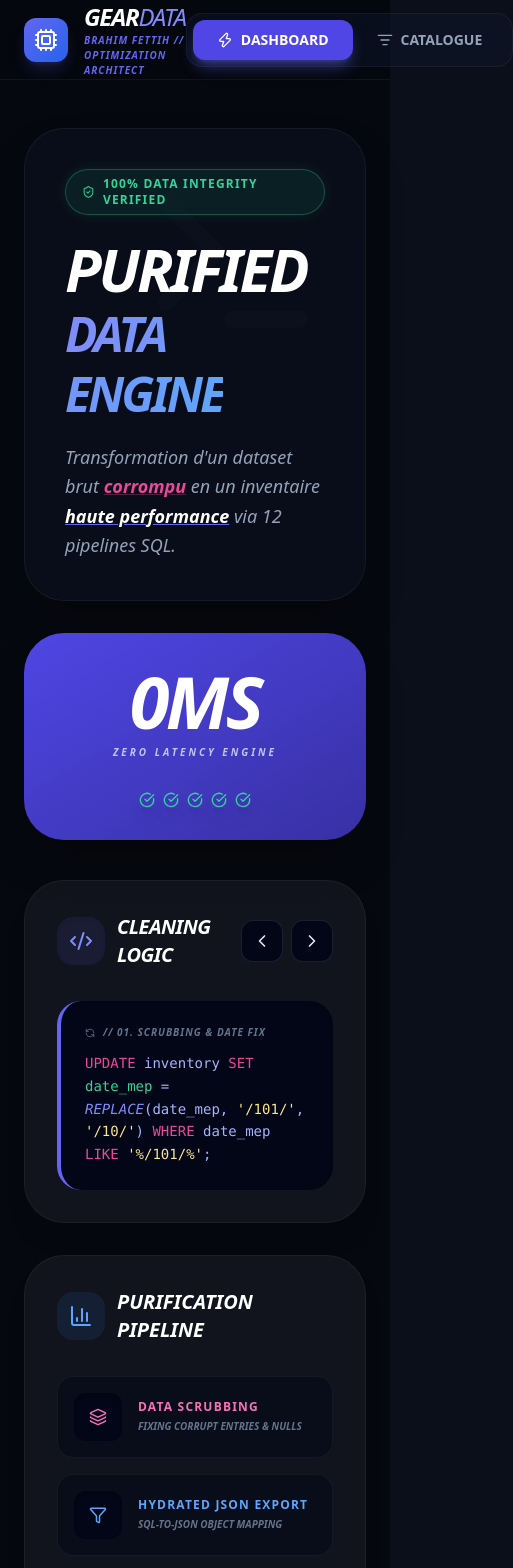
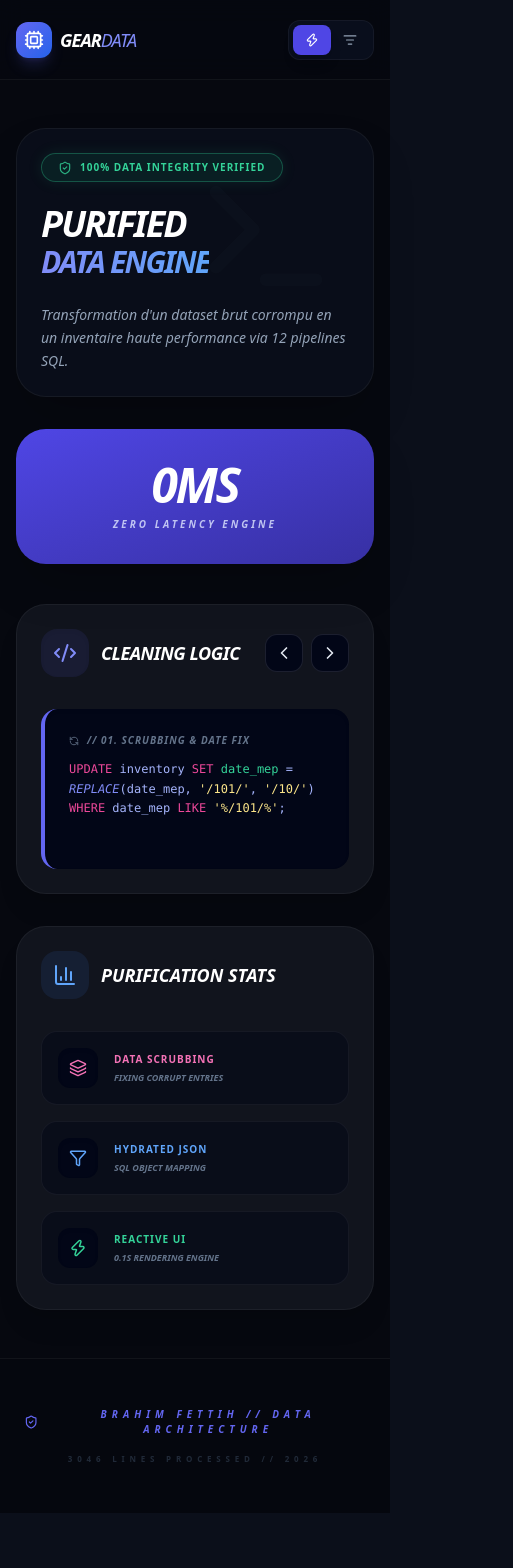
Before and after one commit to bf-data-dv/geardata-optimization, a React (Create React App) app: page / in a window 390 px wide. Shown: the top 1568 px of the page, 513 px wide, since content can reach past the window. After the commit the page ends 1513 px from the top, so only its background shows below. Built offline with nearby package versions, Linux system fonts and the light colour scheme.

Commit message:
Update App.js

```diff
--- a/src/App.js
+++ b/src/App.js
@@ -7,7 +7,6 @@ import {
   ArrowUpDown, RefreshCcw, Terminal
 } from 'lucide-react';
 
-// Importation directe du fruit de ton travail SQL
 import inventoryData from './marque_voiture.json';
 
 const sqlQueries = [
@@ -48,97 +47,92 @@ const App = () => {
 
   return (
     <div className="min-h-screen bg-[#06080F] text-slate-200 font-sans selection:bg-indigo-500/30">
-      {/* Navigation */}
-      <nav className="sticky top-0 z-50 backdrop-blur-md bg-[#06080F]/80 border-b border-white/5 h-20 flex items-center px-6">
-        <div className="max-w-6xl mx-auto w-full flex justify-between items-center">
-          <div className="flex items-center gap-4">
-            <div className="bg-gradient-to-br from-indigo-500 to-blue-600 p-2.5 rounded-xl text-white shadow-lg shadow-indigo-500/20"><Cpu size={24} /></div>
+
+      {/* Navigation Responsive */}
+      <nav className="sticky top-0 z-50 backdrop-blur-md bg-[#06080F]/80 border-b border-white/5 h-20 flex items-center px-4 sm:px-6">
+        <div className="max-w-6xl mx-auto w-full flex justify-between items-center gap-2">
+          <div className="flex items-center gap-2 sm:gap-4 min-w-fit">
+            <div className="bg-gradient-to-br from-indigo-500 to-blue-600 p-2 rounded-xl text-white shadow-lg shadow-indigo-500/20">
+                <Cpu size={20} className="sm:w-6 sm:h-6" />
+            </div>
             <div className="flex flex-col">
-              <span className="font-black text-2xl text-white uppercase italic tracking-tighter">Gear<span className="text-indigo-400 font-light">Data</span></span>
-              <span className="text-[10px] text-indigo-500 font-black tracking-widest uppercase italic">Brahim Fettih // Optimization Architect</span>
+              <span className="font-black text-lg sm:text-2xl text-white uppercase italic tracking-tighter">Gear<span className="text-indigo-400 font-light">Data</span></span>
+              <span className="text-[8px] sm:text-[10px] text-indigo-500 font-black tracking-widest uppercase italic hidden xs:block">Brahim Fettih</span>
             </div>
           </div>
-          <div className="flex bg-slate-900/50 p-1.5 rounded-2xl border border-white/5">
-            <button onClick={() => setActiveTab('overview')} className={`px-6 py-2.5 rounded-xl text-sm font-bold transition-all uppercase flex items-center gap-2 ${activeTab === 'overview' ? 'bg-indigo-600 text-white shadow-lg shadow-indigo-500/40' : 'text-slate-400 hover:text-white'}`}>
-              <Zap size={16} /> Dashboard
+
+          <div className="flex bg-slate-900/50 p-1 rounded-xl sm:rounded-2xl border border-white/5">
+            <button onClick={() => setActiveTab('overview')} className={`px-3 py-2 sm:px-6 sm:py-2.5 rounded-lg sm:rounded-xl text-[10px] sm:text-sm font-bold transition-all uppercase flex items-center gap-2 ${activeTab === 'overview' ? 'bg-indigo-600 text-white shadow-lg' : 'text-slate-400 hover:text-white'}`}>
+              <Zap size={14} className="sm:w-4 sm:h-4" /> <span className="hidden sm:inline">Dashboard</span>
             </button>
-            <button onClick={() => setActiveTab('marques')} className={`px-6 py-2.5 rounded-xl text-sm font-bold transition-all uppercase flex items-center gap-2 ${activeTab === 'marques' ? 'bg-indigo-600 text-white shadow-lg shadow-indigo-500/40' : 'text-slate-400 hover:text-white'}`}>
-              <ListFilter size={16} /> Catalogue
+            <button onClick={() => setActiveTab('marques')} className={`px-3 py-2 sm:px-6 sm:py-2.5 rounded-lg sm:rounded-xl text-[10px] sm:text-sm font-bold transition-all uppercase flex items-center gap-2 ${activeTab === 'marques' ? 'bg-indigo-600 text-white shadow-lg' : 'text-slate-400 hover:text-white'}`}>
+              <ListFilter size={14} className="sm:w-4 sm:h-4" /> <span className="hidden sm:inline">Catalogue</span>
             </button>
           </div>
         </div>
       </nav>
 
-      <main className="max-w-6xl mx-auto px-6 py-12">
+      <main className="max-w-6xl mx-auto px-4 sm:px-6 py-12">
         {activeTab === 'overview' ? (
           <div className="space-y-10 animate-in fade-in duration-700">
-            {/* HERO SECTION */}
             <div className="grid grid-cols-1 lg:grid-cols-12 gap-8">
-              <div className="lg:col-span-8 bg-slate-900/40 p-10 rounded-[40px] border border-white/5 relative overflow-hidden shadow-2xl">
-                <div className="absolute top-0 right-0 p-8 text-slate-800 opacity-10"><Terminal size={200} /></div>
+              <div className="lg:col-span-8 bg-slate-900/40 p-6 sm:p-10 rounded-[30px] sm:rounded-[40px] border border-white/5 relative overflow-hidden shadow-2xl">
+                <div className="absolute top-0 right-0 p-8 text-slate-800 opacity-10"><Terminal size={150} className="sm:w-[200px]" /></div>
                 <div className="relative z-10">
-                  <div className="flex items-center gap-2 bg-emerald-500/10 border border-emerald-400/30 w-fit px-4 py-1.5 rounded-full text-emerald-400 text-xs font-black uppercase tracking-widest mb-6 shadow-[0_0_15px_rgba(52,211,153,0.1)]">
+                  <div className="flex items-center gap-2 bg-emerald-500/10 border border-emerald-400/30 w-fit px-4 py-1.5 rounded-full text-emerald-400 text-[10px] font-black uppercase tracking-widest mb-6 shadow-[0_0_15px_rgba(52,211,153,0.1)]">
                     <ShieldCheck size={14} className="animate-pulse" /> 100% Data Integrity Verified
                   </div>
-                  <h1 className="text-6xl font-black text-white mb-6 tracking-tighter italic uppercase leading-none">
-                    Purified <br /><span className="bg-clip-text text-transparent bg-gradient-to-r from-indigo-400 to-blue-400 text-5xl">Data Engine</span>
+                  <h1 className="text-4xl sm:text-6xl font-black text-white mb-6 tracking-tighter italic uppercase leading-none">
+                    Purified <br /><span className="bg-clip-text text-transparent bg-gradient-to-r from-indigo-400 to-blue-400 text-3xl sm:text-5xl">Data Engine</span>
                   </h1>
-                  <p className="text-slate-400 text-lg max-w-xl italic leading-relaxed">
-                    Transformation d'un dataset brut <span className="text-pink-500 font-bold underline decoration-pink-500/30">corrompu</span> en un inventaire
-                    <span className="text-white font-bold italic underline decoration-indigo-500"> haute performance</span> via 12 pipelines SQL.
+                  <p className="text-slate-400 text-sm sm:text-lg max-w-xl italic leading-relaxed">
+                    Transformation d'un dataset brut corrompu en un inventaire haute performance via 12 pipelines SQL.
                   </p>
                 </div>
               </div>
-              <div className="lg:col-span-4 bg-gradient-to-br from-indigo-600 to-indigo-800 rounded-[40px] p-8 text-white flex flex-col justify-center items-center shadow-2xl relative overflow-hidden group">
-                <div className="absolute inset-0 bg-white/5 opacity-0 group-hover:opacity-100 transition-opacity"></div>
-                <div className="text-7xl font-black mb-2 italic tracking-tighter uppercase">0ms</div>
+              <div className="lg:col-span-4 bg-gradient-to-br from-indigo-600 to-indigo-800 rounded-[30px] sm:rounded-[40px] p-8 text-white flex flex-col justify-center items-center shadow-2xl relative overflow-hidden group">
+                <div className="text-5xl sm:text-7xl font-black mb-2 italic tracking-tighter uppercase">0ms</div>
                 <div className="text-indigo-100 font-black uppercase text-[10px] tracking-[0.3em] opacity-80 italic">Zero Latency Engine</div>
-                <div className="mt-8 flex gap-2">
-                  {[1,2,3,4,5].map(i => <CheckCircle key={i} size={16} className="text-emerald-400 shadow-lg" />)}
-                </div>
               </div>
             </div>
 
             <div className="grid grid-cols-1 lg:grid-cols-2 gap-8">
-              {/* SQL PANEL */}
-              <div className="bg-[#11141D] p-8 rounded-[40px] border border-white/5 shadow-xl">
+              <div className="bg-[#11141D] p-6 sm:p-8 rounded-[30px] border border-white/5 shadow-xl">
                 <div className="flex justify-between items-center mb-8">
                   <div className="flex items-center gap-3">
                     <div className="p-3 bg-indigo-500/10 rounded-2xl text-indigo-400 shadow-inner"><Code2 size={24}/></div>
-                    <h3 className="text-xl font-bold text-white uppercase italic tracking-tight">Cleaning Logic</h3>
+                    <h3 className="text-lg font-bold text-white uppercase italic tracking-tight">Cleaning Logic</h3>
                   </div>
                   <div className="flex gap-2">
-                    <button onClick={() => setSqlIndex((prev) => (prev - 1 + sqlQueries.length) % sqlQueries.length)} className="p-2.5 bg-slate-950 border border-white/10 rounded-xl hover:text-indigo-400 transition-all active:scale-95"><ChevronLeft size={20} /></button>
-                    <button onClick={() => setSqlIndex((prev) => (prev + 1) % sqlQueries.length)} className="p-2.5 bg-slate-950 border border-white/10 rounded-xl hover:text-indigo-400 transition-all active:scale-95"><ChevronRight size={20} /></button>
+                    <button onClick={() => setSqlIndex((prev) => (prev - 1 + sqlQueries.length) % sqlQueries.length)} className="p-2 bg-slate-950 border border-white/10 rounded-xl hover:text-indigo-400 transition-all active:scale-95"><ChevronLeft size={20} /></button>
+                    <button onClick={() => setSqlIndex((prev) => (prev + 1) % sqlQueries.length)} className="p-2 bg-slate-950 border border-white/10 rounded-xl hover:text-indigo-400 transition-all active:scale-95"><ChevronRight size={20} /></button>
                   </div>
                 </div>
-                <div className="min-h-[160px] p-6 bg-slate-950 rounded-3xl border-l-4 border-indigo-500 shadow-inner group transition-all">
-                  {/* MODIFICATION ICI POUR L'ERREUR ESLINT (LIGNE 117) */}
+                <div className="min-h-[160px] p-6 bg-slate-950 rounded-2xl border-l-4 border-indigo-500 shadow-inner">
                   <div className="text-[10px] font-black uppercase text-slate-500 mb-3 tracking-widest italic flex items-center gap-2">
                     <RefreshCcw size={10} className="animate-spin-slow" />
                     <span>{"// "}{sqlQueries[sqlIndex].title}</span>
                   </div>
-                  <code className="text-indigo-300 block font-mono text-sm leading-relaxed">{sqlQueries[sqlIndex].code}</code>
+                  <code className="text-indigo-300 block font-mono text-xs sm:text-sm leading-relaxed whitespace-pre-wrap">{sqlQueries[sqlIndex].code}</code>
                 </div>
               </div>
 
-              {/* STATS PROCESS */}
-              <div className="bg-[#11141D] p-8 rounded-[40px] border border-white/5 shadow-xl">
-                <h3 className="text-xl font-bold text-white uppercase italic mb-8 flex items-center gap-3">
+              <div className="bg-[#11141D] p-6 sm:p-8 rounded-[30px] border border-white/5 shadow-xl">
+                <h3 className="text-lg font-bold text-white uppercase italic mb-8 flex items-center gap-3">
                   <div className="p-3 bg-blue-500/10 rounded-2xl text-blue-400"><BarChart3 size={24}/></div>
-                  Purification Pipeline
+                  Purification Stats
                 </h3>
                 <div className="space-y-4">
                   {[
-                    {t: "Data Scrubbing", d: "Fixing corrupt entries & nulls", c: "text-pink-400", i: <Layers size={18}/>},
-                    {t: "Hydrated JSON Export", d: "SQL-to-JSON Object Mapping", c: "text-blue-400", i: <Filter size={18}/>},
-                    {t: "Reactive UI Sync", d: "0.1s Rendering Engine", c: "text-emerald-400", i: <Zap size={18}/>}
+                    {t: "Data Scrubbing", d: "Fixing corrupt entries", c: "text-pink-400", i: <Layers size={18}/>},
+                    {t: "Hydrated JSON", d: "SQL Object Mapping", c: "text-blue-400", i: <Filter size={18}/>},
+                    {t: "Reactive UI", d: "0.1s Rendering Engine", c: "text-emerald-400", i: <Zap size={18}/>}
                   ].map((step, idx) => (
                     <div key={idx} className="flex items-center gap-4 p-4 bg-slate-950/50 rounded-2xl border border-white/5 group hover:border-indigo-500/30 transition-all">
-                      <div className={`w-12 h-12 rounded-xl bg-slate-950 flex items-center justify-center ${step.c} shadow-inner group-hover:scale-110 transition-transform`}>{step.i}</div>
+                      <div className={`w-10 h-10 rounded-xl bg-slate-950 flex items-center justify-center ${step.c} shadow-inner group-hover:scale-110 transition-transform`}>{step.i}</div>
                       <div>
-                        <h4 className={`text-xs font-black uppercase tracking-widest ${step.c}`}>{step.t}</h4>
-                        <p className="text-[10px] text-slate-500 italic mt-1 uppercase font-bold">{step.d}</p>
+                        <h4 className={`text-[10px] font-black uppercase tracking-widest ${step.c}`}>{step.t}</h4>
+                        <p className="text-[9px] text-slate-500 italic mt-1 uppercase font-bold">{step.d}</p>
                       </div>
                     </div>
                   ))}
@@ -147,11 +141,10 @@ const App = () => {
             </div>
           </div>
         ) : (
-          /* SECTION CATALOGUE */
           <div className="space-y-10 animate-in slide-in-from-bottom-5 duration-700">
-            <div className="flex flex-col md:flex-row justify-between items-end gap-6">
+            <div className="flex flex-col md:flex-row justify-between items-start md:items-end gap-6">
               <div>
-                <h2 className="text-5xl font-black text-white italic uppercase leading-none tracking-tighter">Répertoire <span className="text-indigo-500">Auto</span></h2>
+                <h2 className="text-3xl sm:text-5xl font-black text-white italic uppercase leading-none tracking-tighter">Répertoire <span className="text-indigo-500">Auto</span></h2>
                 <div className="flex items-center gap-3 mt-4">
                   <span className="px-3 py-1 bg-emerald-500/10 border border-emerald-500/20 rounded-full text-[10px] font-black text-emerald-500 uppercase">Normalized</span>
                   <span className="text-slate-500 text-[10px] font-black uppercase tracking-widest">{sortedData.length} Marques Validées</span>
@@ -159,24 +152,27 @@ const App = () => {
               </div>
               <div className="relative group w-full md:w-96">
                 <Search className="absolute left-5 top-1/2 -translate-y-1/2 text-slate-500 group-focus-within:text-indigo-400 transition-colors" size={18} />
-                <input type="text" placeholder="RECHERCHER DANS L'INVENTAIRE..." onChange={(e) => setSearchTerm(e.target.value)} className="bg-slate-950 border border-white/10 rounded-2xl py-5 pl-14 pr-8 text-sm focus:outline-none focus:border-indigo-500 w-full text-white uppercase font-bold tracking-widest shadow-2xl" />
+                <input type="text" placeholder="RECHERCHER..." onChange={(e) => setSearchTerm(e.target.value)} className="bg-slate-950 border border-white/10 rounded-2xl py-4 pl-14 pr-8 text-xs focus:outline-none focus:border-indigo-500 w-full text-white uppercase font-bold tracking-widest shadow-2xl" />
               </div>
             </div>
 
-            <div className="flex flex-wrap items-center gap-3 bg-[#11141D] p-3 rounded-3xl border border-white/5 shadow-2xl">
-              <div className="px-4 py-2 flex items-center gap-2 text-slate-500">
-                <ArrowUpDown size={16}/>
-                <span className="text-[10px] font-black uppercase italic tracking-widest">Algorithmic Sort</span>
+            {/* Alignement des filtres corrigé pour mobile */}
+            <div className="flex flex-col sm:flex-row items-start sm:items-center gap-3 bg-[#11141D] p-3 rounded-3xl border border-white/5 shadow-2xl">
+              <div className="px-4 py-1 flex items-center gap-2 text-slate-500">
+                <ArrowUpDown size={14}/>
+                <span className="text-[10px] font-black uppercase italic tracking-widest">Sort</span>
               </div>
-              <button onClick={() => setSortType('desc')} className={`px-6 py-3 rounded-xl text-xs font-black uppercase transition-all flex items-center gap-2 ${sortType === 'desc' ? 'bg-indigo-600 text-white shadow-lg' : 'bg-slate-950 text-slate-400 hover:text-white'}`}>
-                <SortDesc size={14} /> Top Ventes
-              </button>
-              <button onClick={() => setSortType('alpha')} className={`px-6 py-3 rounded-xl text-xs font-black uppercase transition-all flex items-center gap-2 ${sortType === 'alpha' ? 'bg-indigo-600 text-white shadow-lg' : 'bg-slate-950 text-slate-400 hover:text-white'}`}>
-                <Type size={14} /> A - Z
-              </button>
-              <button onClick={() => setSortType('asc')} className={`px-6 py-3 rounded-xl text-xs font-black uppercase transition-all flex items-center gap-2 ${sortType === 'asc' ? 'bg-indigo-600 text-white shadow-lg' : 'bg-slate-950 text-slate-400 hover:text-white'}`}>
-                <SortAsc size={14} /> Croissant
-              </button>
+              <div className="grid grid-cols-2 sm:flex gap-2 w-full sm:w-auto">
+                <button onClick={() => setSortType('desc')} className={`px-4 py-3 rounded-xl text-[10px] font-black uppercase transition-all flex items-center justify-center gap-2 ${sortType === 'desc' ? 'bg-indigo-600 text-white shadow-lg' : 'bg-slate-950 text-slate-400 hover:text-white'}`}>
+                  <SortDesc size={14} /> Top
+                </button>
+                <button onClick={() => setSortType('alpha')} className={`px-4 py-3 rounded-xl text-[10px] font-black uppercase transition-all flex items-center justify-center gap-2 ${sortType === 'alpha' ? 'bg-indigo-600 text-white shadow-lg' : 'bg-slate-950 text-slate-400 hover:text-white'}`}>
+                  <Type size={14} /> A-Z
+                </button>
+                <button onClick={() => setSortType('asc')} className={`px-4 py-3 rounded-xl text-[10px] font-black uppercase transition-all flex items-center justify-center gap-2 col-span-2 sm:col-span-1 ${sortType === 'asc' ? 'bg-indigo-600 text-white shadow-lg' : 'bg-slate-950 text-slate-400 hover:text-white'}`}>
+                  <SortAsc size={14} /> Croissant
+                </button>
+              </div>
             </div>
 
             <div className="grid grid-cols-1 sm:grid-cols-2 lg:grid-cols-3 gap-8 pb-20">
@@ -185,27 +181,23 @@ const App = () => {
                 const total = Number(item?.TOTAL || item?.total || item?.count || item?.COUNT || Object.values(item)[1] || 0);
                 const perc = ((total/grandTotal)*100).toFixed(1);
                 return (
-                  <div key={index} className="bg-[#11141D] p-8 rounded-[40px] border border-white/5 hover:border-indigo-500/40 transition-all group relative overflow-hidden shadow-2xl shadow-black/40 h-fit">
-                    <div className="absolute top-4 right-6 text-[10px] font-black text-slate-800 uppercase italic opacity-40">System-Checked ID {index + 1}</div>
-                    <div className="flex justify-between items-start mb-8">
-                      <div className="p-5 bg-slate-950 rounded-3xl text-slate-400 group-hover:text-indigo-400 shadow-inner group-hover:rotate-3 transition-transform transition-colors"><Car size={32} /></div>
+                  <div key={index} className="bg-[#11141D] p-6 sm:p-8 rounded-[30px] sm:rounded-[40px] border border-white/5 hover:border-indigo-500/40 transition-all group relative overflow-hidden shadow-2xl h-fit">
+                    <div className="absolute top-4 right-6 text-[8px] font-black text-slate-800 uppercase italic opacity-40">ID {index + 1}</div>
+                    <div className="flex justify-between items-start mb-6">
+                      <div className="p-4 bg-slate-950 rounded-2xl text-slate-400 group-hover:text-indigo-400 shadow-inner transition-all"><Car size={24} /></div>
                       <div className="text-right">
-                        <div className="text-4xl font-black text-white italic leading-none tracking-tighter">{total}</div>
-                        <div className="text-[10px] text-slate-500 font-bold uppercase mt-2 italic tracking-widest opacity-60">Unités Fixes</div>
+                        <div className="text-3xl font-black text-white italic leading-none tracking-tighter">{total}</div>
+                        <div className="text-[8px] text-slate-500 font-bold uppercase mt-1 italic tracking-widest opacity-60">Unités</div>
                       </div>
                     </div>
-                    <h4 className="text-2xl font-black text-white uppercase mb-6 tracking-tight group-hover:text-indigo-300 transition-colors break-words">{nom}</h4>
-                    <div className="space-y-3">
-                      <div className="flex justify-between text-[10px] font-black uppercase text-slate-400 tracking-widest italic">
+                    <h4 className="text-xl font-black text-white uppercase mb-4 tracking-tight group-hover:text-indigo-300 transition-colors break-words">{nom}</h4>
+                    <div className="space-y-2">
+                      <div className="flex justify-between text-[9px] font-black uppercase text-slate-400 tracking-widest italic">
                         Statistical Impact <span className="text-indigo-400">{perc}%</span>
                       </div>
-                      <div className="h-1.5 w-full bg-slate-950 rounded-full overflow-hidden border border-white/5">
-                        <div className="h-full bg-gradient-to-r from-indigo-600 to-blue-400 rounded-full transition-all duration-1000 ease-out shadow-[0_0_10px_rgba(79,70,229,0.5)]" style={{ width: `${perc}%` }}></div>
+                      <div className="h-1 w-full bg-slate-950 rounded-full overflow-hidden border border-white/5">
+                        <div className="h-full bg-gradient-to-r from-indigo-600 to-blue-400 rounded-full" style={{ width: `${perc}%` }}></div>
                       </div>
-                    </div>
-                    <div className="mt-8 pt-6 border-t border-white/5 flex items-center justify-between">
-                       <span className="text-[10px] font-black text-emerald-500/70 uppercase flex items-center gap-1 italic"><CheckCircle size={10}/> Cleansed</span>
-                       <span className="text-[10px] font-black text-slate-700 uppercase italic tracking-tighter underline">Mapping Root-V1</span>
                     </div>
                   </div>
                 );
@@ -215,14 +207,13 @@ const App = () => {
         )}
       </main>
 
-      <footer className="py-20 border-t border-white/5 bg-[#06080F]/90 text-center relative overflow-hidden">
-        <div className="absolute top-0 left-1/2 -translate-x-1/2 w-full h-px bg-gradient-to-r from-transparent via-indigo-500/50 to-transparent"></div>
-        <div className="max-w-6xl mx-auto px-6 flex flex-col items-center gap-5">
-          <div className="flex items-center gap-3 text-indigo-500 font-black uppercase text-sm tracking-[0.5em] italic">
-            <ShieldCheck size={20}/> Brahim Fettih // Data Purification Architecture
+      <footer className="py-12 border-t border-white/5 bg-[#06080F]/90 text-center relative overflow-hidden">
+        <div className="max-w-6xl mx-auto px-6 flex flex-col items-center gap-4">
+          <div className="flex items-center gap-3 text-indigo-500 font-black uppercase text-[10px] tracking-[0.5em] italic">
+            <ShieldCheck size={16}/> Brahim Fettih // Data Architecture
           </div>
-          <span className="text-slate-600 font-bold text-[10px] tracking-[0.6em] uppercase opacity-60">
-            {grandTotal} Lines Processed // Built for Performance // 2026
+          <span className="text-slate-700 font-bold text-[8px] tracking-[0.6em] uppercase opacity-60">
+            {grandTotal} Lines Processed // 2026
           </span>
         </div>
       </footer>
```
